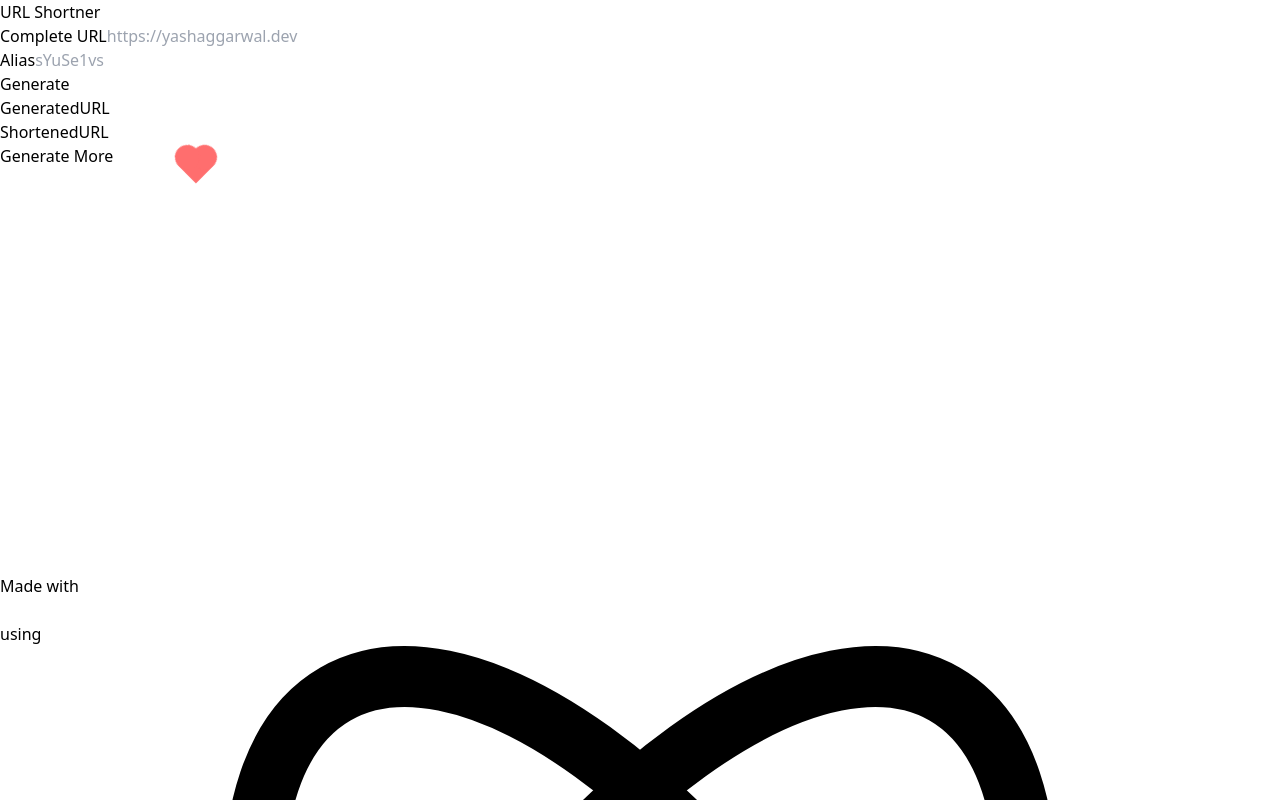
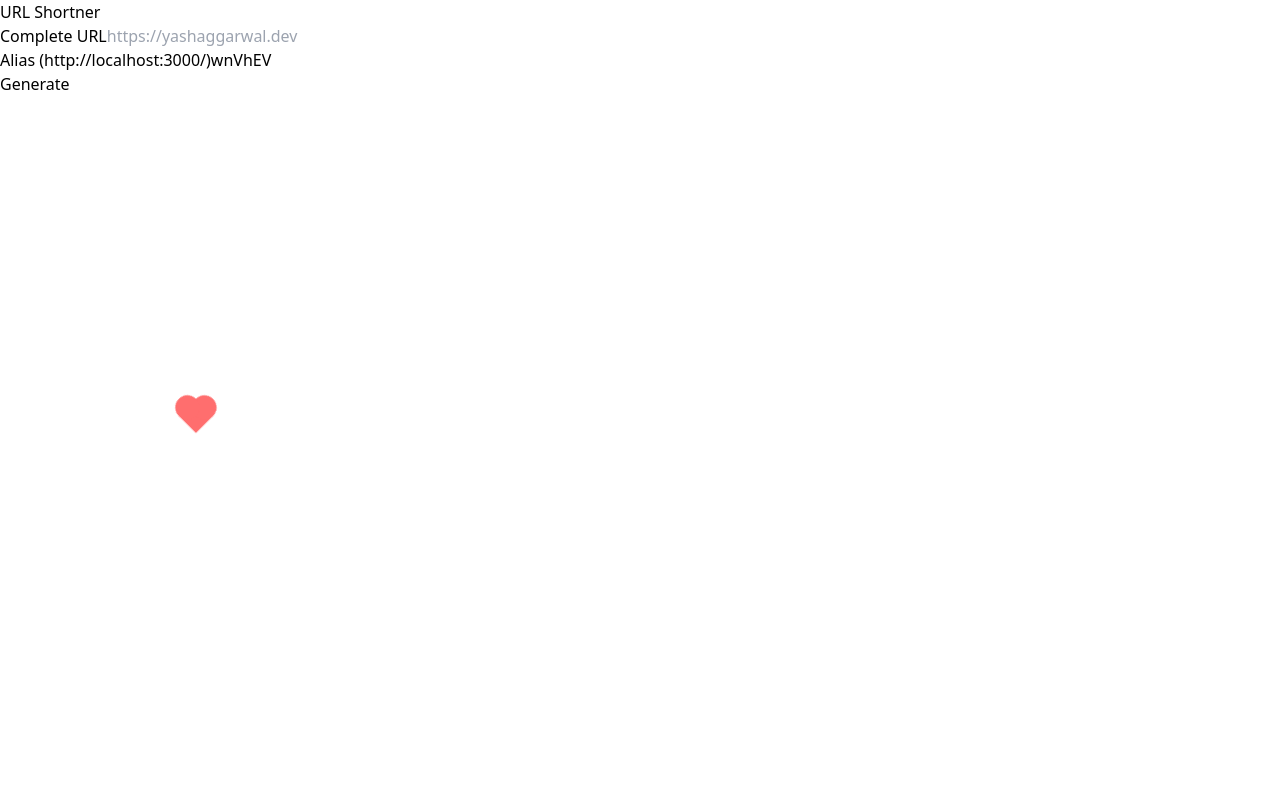
Before and after one commit to yashUcr773/URLShortner, a React (Vite) app in the folder frontend/: page / in a window 1280 px wide. Shown: the top 800 px of the page. Built offline with nearby package versions, Linux system fonts and the light colour scheme.

Commit message:
added not found page and url redirects

```diff
--- a/frontend/config/CONSTANTS.ts
+++ b/frontend/config/CONSTANTS.ts
@@ -1,3 +1,4 @@
 export const CONSTANTS = {
     APIBASEURL: "http://localhost:3000/api/v1",
+    PRODURL: "http://localhost:3000/"
 };
--- a/frontend/src/App.tsx
+++ b/frontend/src/App.tsx
@@ -3,13 +3,21 @@ import { Header } from './components/Header'
 import { Main } from './components/Main'
 import { Footer } from './components/Footer'
 import { RecoilRoot } from 'recoil'
+import { BrowserRouter, Navigate, Route, Routes } from 'react-router-dom'
+import { NotFound } from './components/NotFound'
 
 function App() {
 
     return <>
         <RecoilRoot>
             <Header />
-            <Main />
+            <BrowserRouter>
+                <Routes>
+                    <Route path="/" element={<Main />}></Route>
+                    <Route path="/notfound" element={<NotFound />}></Route>
+                    <Route path='*' element={<Navigate to="/" replace />}></Route>
+                </Routes>
+            </BrowserRouter>
             <Footer />
         </RecoilRoot>
     </>
--- a/frontend/src/components/FromComponent.tsx
+++ b/frontend/src/components/FromComponent.tsx
@@ -1,6 +1,7 @@
 export function FormComponent({ formLabel, placeHolder, formValue, formSetter, readonly }: any) {
+
     return <div className="form-component flex flex-col gap-2 w-full">
         <label className="font-semibold text-xl">{formLabel}</label>
-        <input className="border border-black p-4" placeholder={placeHolder} value={formValue} onChange={(e) => formSetter(e.target.value)} readOnly={readonly}></input>
+        <input className={`border border-black rounded-lg p-4 ${readonly? "bg-gray-200":""}`} placeholder={placeHolder} value={formValue} onChange={(e) => formSetter(e.target.value)} readOnly={readonly}></input>
     </div>
 }
--- a/frontend/src/components/Main.tsx
+++ b/frontend/src/components/Main.tsx
@@ -1,9 +1,14 @@
+import { useRecoilValue } from "recoil";
 import { ResultComponent } from "./ResultComponent";
 import { ShortnerComponent } from "./ShortnerComponent";
+import { flipAtom } from "../store/atom/URLS";
 
 export function Main() {
-    return <main style={{ minHeight: 'calc(100vh - 250px)' }} className="bg-blue-300 flex flex-col items-center justify-center">
-        <ShortnerComponent></ShortnerComponent>
-        <ResultComponent></ResultComponent>
+
+    const flip = useRecoilValue(flipAtom)
+
+    return <main style={{ minHeight: 'calc(100vh)' }} className="bg-blue-300 flex flex-col items-center justify-center">
+        {!flip ? <ShortnerComponent></ShortnerComponent>
+            : <ResultComponent></ResultComponent>}
     </main>
 }
--- /dev/null
+++ b/frontend/src/components/NotFound.tsx
@@ -0,0 +1,13 @@
+import { useNavigate } from "react-router-dom"
+
+export function NotFound() {
+
+    const navigate = useNavigate()
+
+    return <main style={{ minHeight: 'calc(100vh)' }} className="bg-blue-300 flex flex-col items-center justify-center gap-20">
+        <span className="text-3xl font-bold ">
+            The Short URL either expired or was not created.
+        </span>
+        <button onClick={() => {navigate('/')}} className="border border-black p-8 px-16 m-4 rounded-2xl bg-black text-2xl text-white">Go Back</button>
+    </main>
+}
--- a/frontend/src/components/ResultComponent.tsx
+++ b/frontend/src/components/ResultComponent.tsx
@@ -1,15 +1,17 @@
 import { FormComponent } from "./FromComponent"
-import { useRecoilValue } from "recoil"
-import { URLSatom } from "../store/atom/URLS"
+import { useRecoilValue, useSetRecoilState } from "recoil"
+import { URLSatom, flipAtom } from "../store/atom/URLS"
+import { CONSTANTS } from "../../config/CONSTANTS"
 
 export function ResultComponent() {
 
     const urls = useRecoilValue(URLSatom)
+    const setFlip = useSetRecoilState(flipAtom)
 
     return <div className="m-8 form-container w-full sm:w-[500px] bg-emerald-200 border border-black rounded-lg shadow-lg flex flex-col gap-8 p-8 items-center justify-center">
         <FormComponent formLabel={'GeneratedURL'} formValue={urls.completeURL} readonly={true}></FormComponent>
-        <FormComponent formLabel={'ShortenedURL'} formValue={urls.shortenedURL} readonly={true}></FormComponent>
-        <button onClick={() => { }} className="border border-black p-4 w-full bg-black text-white  text-lg rounded-lg  flex flex-row items-center justify-center h-16 gap-4">Generate More</button>
+        <FormComponent formLabel={'ShortenedURL'} formValue={CONSTANTS.PRODURL+urls.shortenedURL} readonly={true}></FormComponent>
+        <button onClick={() => { setFlip(false) }} className="border border-black p-4 w-full bg-black text-white  text-lg rounded-lg  flex flex-row items-center justify-center h-16 gap-4">Generate More</button>
     </div>
 
 }
--- a/frontend/src/components/ShortnerComponent.tsx
+++ b/frontend/src/components/ShortnerComponent.tsx
@@ -1,10 +1,10 @@
 import axios from "axios"
-import { useState } from "react"
+import { useEffect, useState } from "react"
 import { CONSTANTS } from '../../config/CONSTANTS.js'
 import { Loader } from "./Loader.js"
 import { FormComponent } from "./FromComponent.js"
 import { useSetRecoilState } from "recoil"
-import { URLSatom } from '../store/atom/URLS.js'
+import { URLSatom, flipAtom } from '../store/atom/URLS.js'
 
 export function ShortnerComponent() {
 
@@ -14,7 +14,9 @@ export function ShortnerComponent() {
     const [apiFeedbackSuccess, setApiFeedbackSuccess] = useState(false)
     const [networkCallProgress, setNetworkCallProgress] = useState(false)
     const setURLS = useSetRecoilState(URLSatom)
+    const setFlip = useSetRecoilState(flipAtom)
 
+    useEffect(() => {
 
         function generateRandomAlias(size: number) {
             let ans = []
@@ -27,6 +29,8 @@ export function ShortnerComponent() {
             return ans.join('')
 
         }
+        setAlias(generateRandomAlias(6))
+    }, [])
 
     async function generateShortURL() {
         try {
@@ -41,6 +45,7 @@ export function ShortnerComponent() {
             setApiFeedback(response.data.message)
             setNetworkCallProgress(false)
             setApiFeedbackSuccess(true)
+            setFlip(true)
         } catch (e: any) {
             setApiFeedback(e.response.data.message)
             setNetworkCallProgress(false)
@@ -51,7 +56,7 @@ export function ShortnerComponent() {
 
     return <div className="m-8 form-container w-full sm:w-[500px] bg-emerald-200 border border-black rounded-lg shadow-lg flex flex-col gap-8 p-8 items-center justify-center">
         <FormComponent formLabel={'Complete URL'} placeHolder={'https://yashaggarwal.dev'} formValue={completeURL} formSetter={setCompleteURL}></FormComponent>
-        <FormComponent formLabel={'Alias'} placeHolder={generateRandomAlias(8)} formValue={alias} formSetter={setAlias}></FormComponent>
+        <FormComponent formLabel={'Alias  (' + CONSTANTS.PRODURL + ')'} placeHolder={alias} formValue={alias} formSetter={setAlias}></FormComponent>
         <span className={`network-feedback mt-4 font-bold text-xl ${apiFeedbackSuccess ? 'text-green-600' : 'text-red-500'}`}>{apiFeedback}</span>
         <button onClick={() => { generateShortURL() }} className="border border-black p-4 w-full bg-black text-white  text-lg rounded-lg  flex flex-row items-center justify-center h-16 gap-4">Generate {networkCallProgress ? <Loader></Loader> : null}</button>
     </div>
--- a/frontend/src/store/atom/URLS.ts
+++ b/frontend/src/store/atom/URLS.ts
@@ -7,3 +7,8 @@ export const URLSatom = atom({
         completeURL: "",
     },
 });
+
+export const flipAtom = atom({
+    key: 'flipAtom',
+    default: false
+})
```
Also changed, not shown: 2 other files (tests, documents, lock files or other folders). Lines whose indentation alone changed are shown as unchanged.
